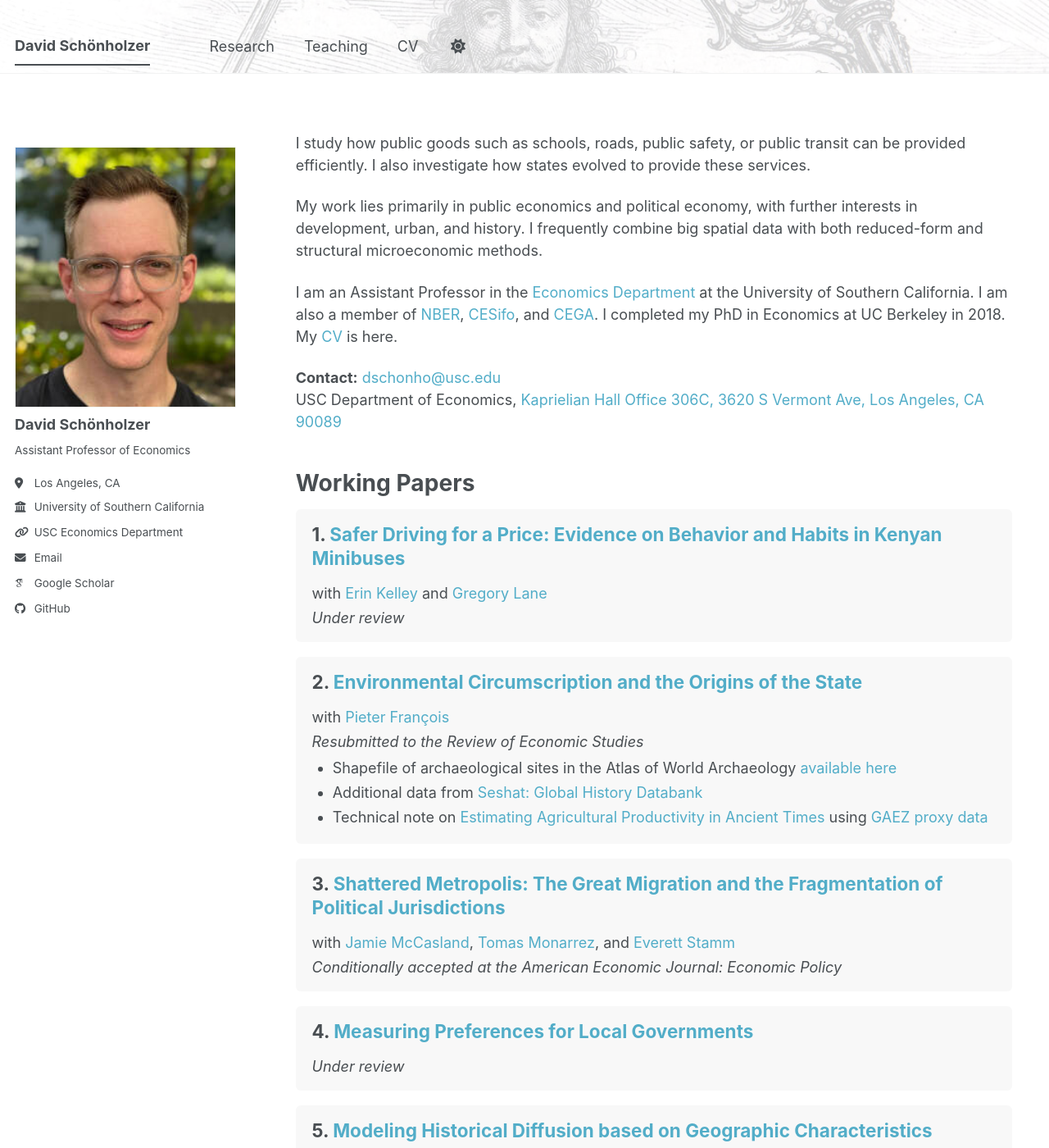
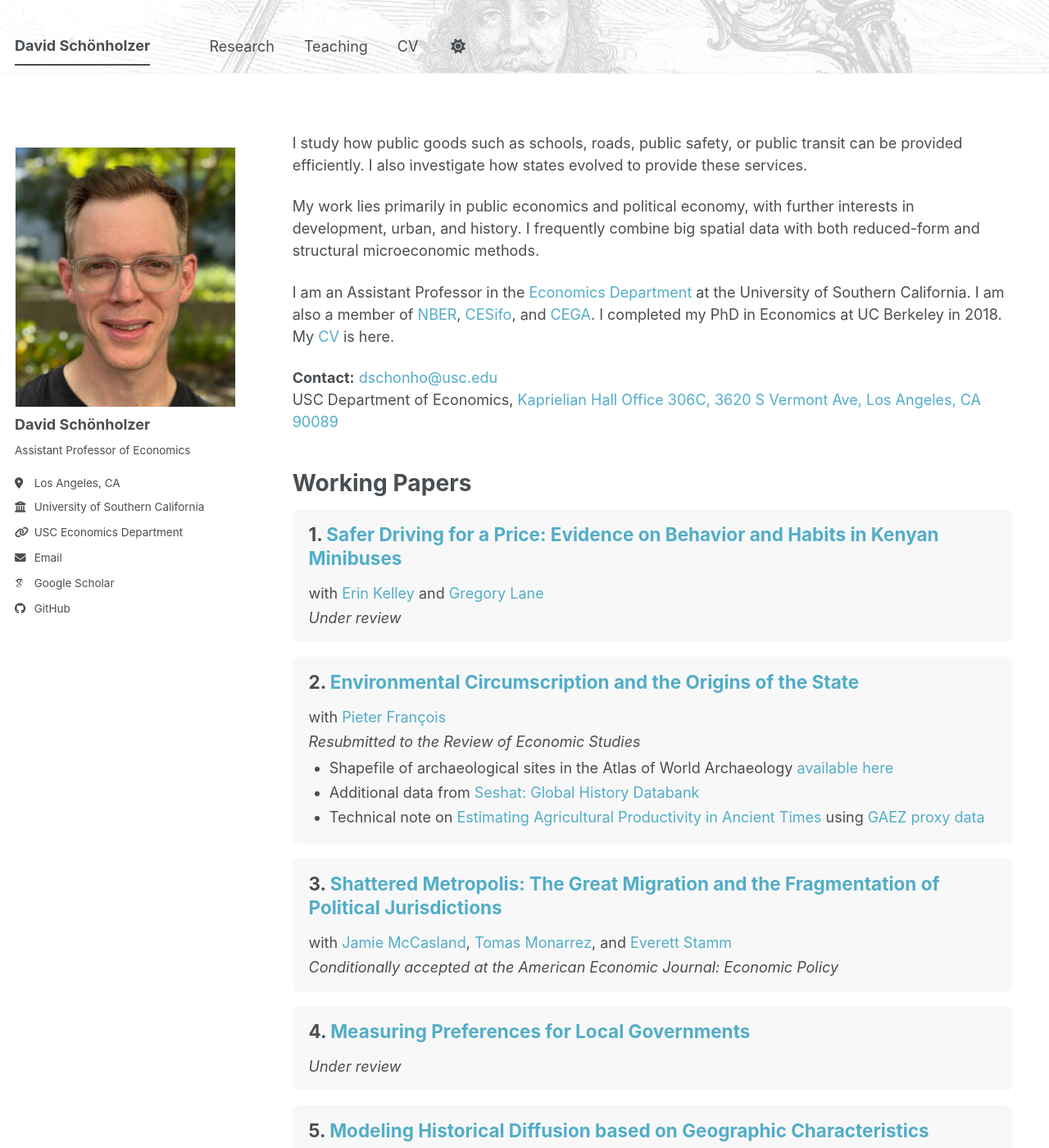
Before and after one commit to david-sch/david-sch.github.io, a Jekyll site: the page built from _pages/about.md, in a window 1280 px wide and 1400 px high. Shown: the whole window at 82% size. Built offline with Jekyll 4.4.1, drawn with Linux system fonts in a browser that asks for light colours; some web fonts are replaced; a script bundle is joined from its source files by our own code; library files that are not in the unit come from our copies.

Commit message:
Photo fills panel width; content gap equals photo left margin (fix margin asymmetry)

```diff
--- a/assets/css/main.scss
+++ b/assets/css/main.scss
@@ -421,3 +421,11 @@
   .sidebar { max-width: 300px; width: 270px; }
   .page { margin-left: 290px; }
 }
+
+/* Photo fills the panel width (no dead space on its right) */
+.author__avatar img { width: 100%; }
+
+/* Photo-to-content gap = the photo's left margin (page padding) */
+@media screen and (min-width: 1024px) {
+  .page { margin-left: 286px; }
+}
```
